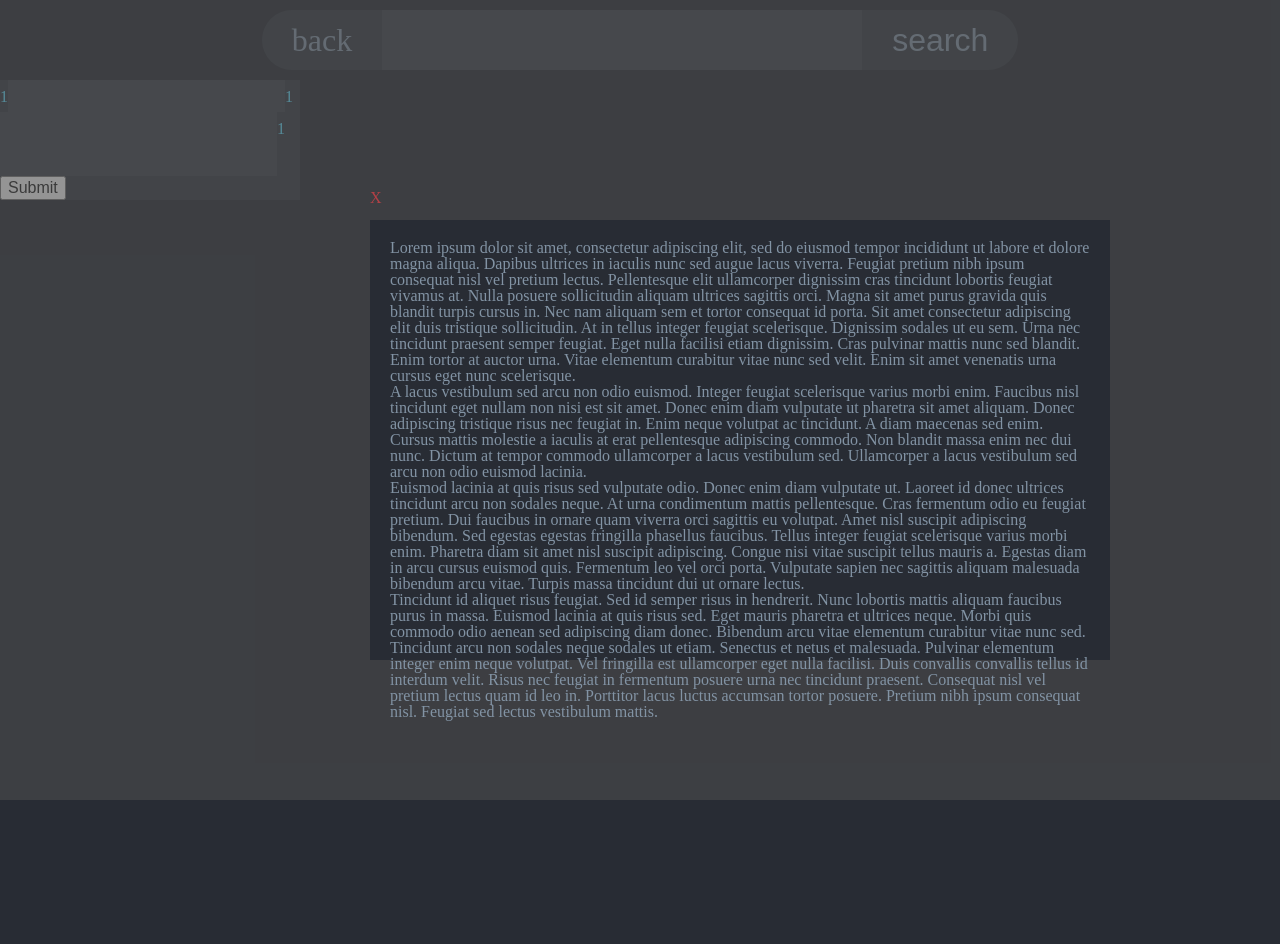
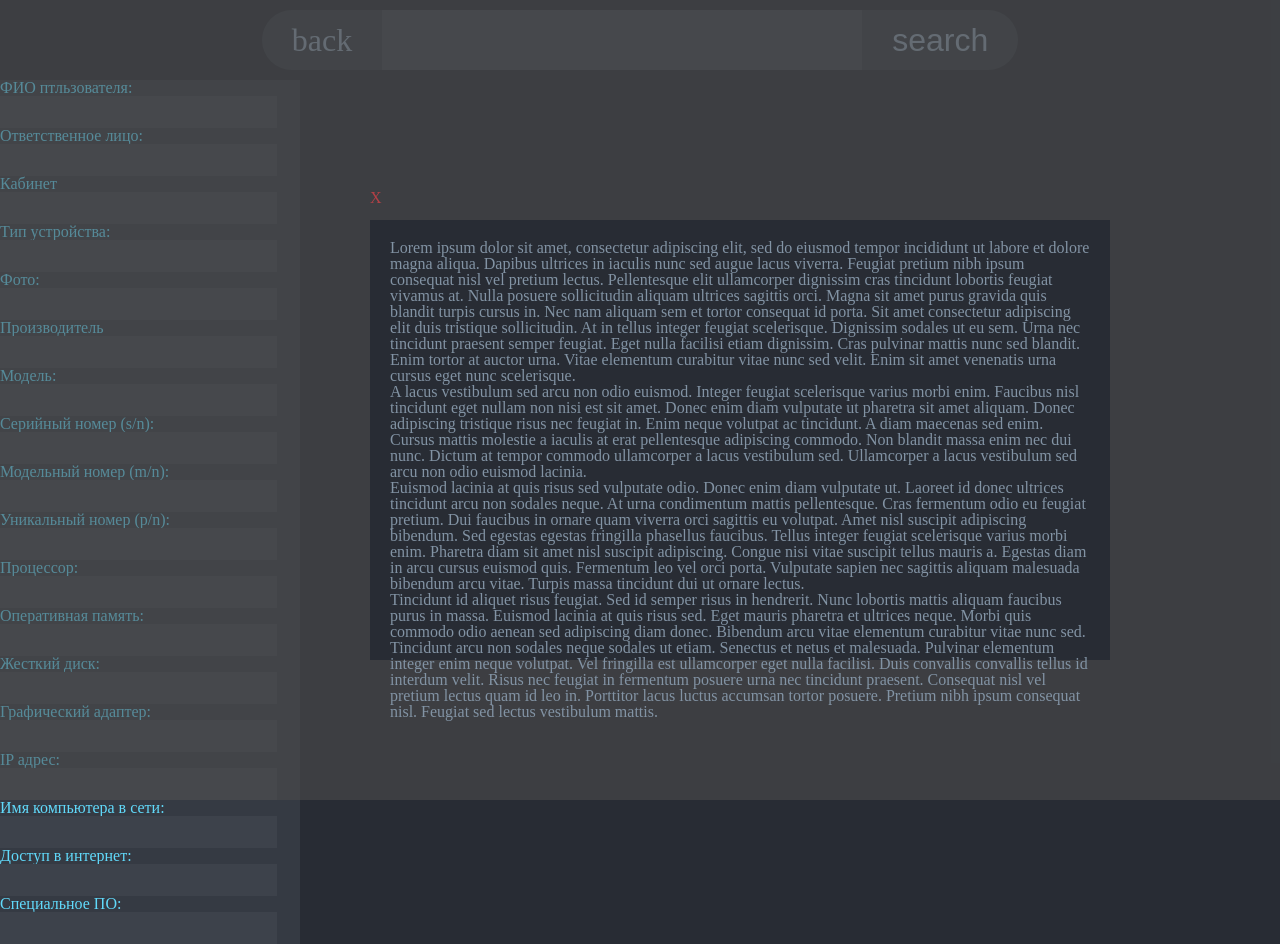
Before and after one commit to Sorati/obsinv, a React (Create React App) app: page /Add in a window 1280 px wide. Shown: the top 944 px of the page. Before the commit the page ends 800 px from the top, so only its background shows below. Built offline with nearby package versions, Linux system fonts and the light colour scheme.

Commit message:
add more items in sidebar

```diff
--- a/src/components/sidebar/Sidebar.jsx
+++ b/src/components/sidebar/Sidebar.jsx
@@ -6,16 +6,40 @@ const Sidebar = ()=> {
 
     function test() {
         // let test = sideBar.current.style.display = 'none';
-        console.log(test);
+        console.log("test");
     }
     return(
 
         <aside  className={`${style.sidebar} ${style.sidebarShow}`} ref={sideBar} onClick={test}>
             <form action="POST">
-                <label>1<input type="text"/></label>
-                <label>1<input type="text"/></label>
-                <label>1<input type="text"/></label>
-                <label><input type="submit"/></label>
+                <label>ФИО птльзователя:<input type="text"/></label>
+                <label>Ответственное лицо:<input type="text"/></label>
+                <label>Кабинет<input type="text"/></label>
+
+                <label>Тип устройства:<input type="text"/></label>
+
+                <label>Фото:<input type="text"/></label>
+                {/*если не ПК*/}
+                <label>Производитель<input type="text"/></label>
+                <label>Модель:<input type="text"/></label>
+                <label>Серийный номер (s/n):<input type="text"/></label>
+                <label>Модельный номер (m/n):<input type="text"/></label>
+                <label>Уникальный номер (p/n):<input type="text"/></label>
+                {/*если ПК*/}
+                <label>Процессор:<input type="text"/></label>
+                <label>Оперативная память:<input type="text"/></label>
+                <label>Жесткий диск:<input type="text"/></label>
+                <label>Графический адаптер:<input type="text"/></label>
+                <label>IP адрес:<input type="text"/></label>
+                <label>Имя компьютера в сети:<input type="text"/></label>
+                <label>Доступ в интернет:<input type="text"/></label>
+                <label>Специальное ПО:<input type="text"/></label>
+
+                <label>Операционна система:<input type="text"/></label>
+                <label>Версия:<input type="text"/></label>
+
+                <label>Описание:<input type="text"/></label>
+                <label>Инвентарный номер:<input type="text"/></label>
             </form>
         </aside >
     )
--- a/src/components/sidebar/Sidebar.module.css
+++ b/src/components/sidebar/Sidebar.module.css
@@ -12,6 +12,11 @@ input[type="text"] {
     border: 0;
 }
 
+.sidebar form{
+    display: flex;
+    flex-direction: column;
+}
+
 label {
 
 }
```
